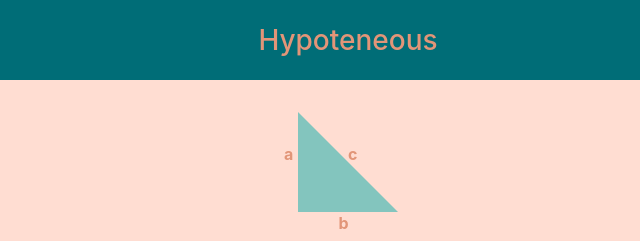
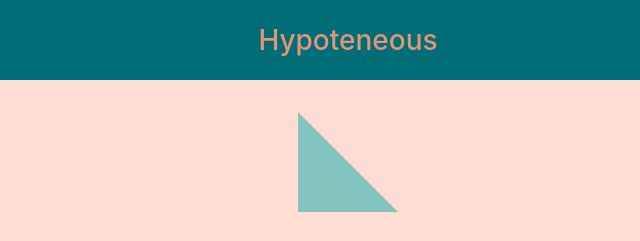
Before and after one commit to sanu29/triangles, a plain HTML site: page hypoteneus.html in a window 1280 px wide. Shown: the top 241 px of the page, 292-932 px from the left. Drawn offline with nearby package versions, Linux system fonts and the light colour scheme.

Commit message:
removed a,b,c

```diff
--- a/hypoteneus.html
+++ b/hypoteneus.html
@@ -15,9 +15,7 @@
         <h3>Hypoteneous</h3>
     </div>
     <div class="center container-fluid">
-        <div class="a">a</div>
-        <div class="b">b</div>
-        <div class="c">c</div>
+
         <div id="triangle"></div>
 
     </div>
```
